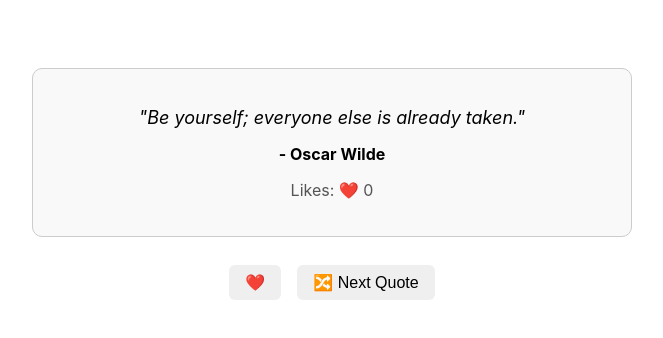
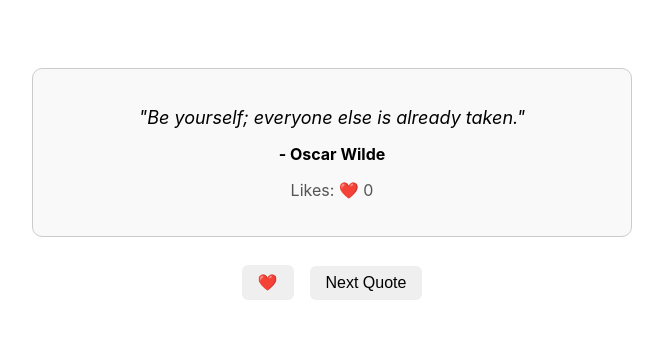
Before and after one commit to Busra-Demirkesen/random-quote, a React (Create React App) app in the folder quoterandom/: page / in a window 1280 px wide. Shown: the top 338 px of the page, without its empty margins (308-971 px from the left). Built offline with nearby package versions, Linux system fonts and the light colour scheme.

Commit message:
refactor: update Next Quote button text for consistency

```diff
--- a/quoterandom/src/App.jsx
+++ b/quoterandom/src/App.jsx
@@ -36,7 +36,7 @@ function App() {
 
       <div className="btn-container">
         <button onClick={handleLikeClick}>❤️</button>
-        <button onClick={handleNextQuoteClick}>🔀 Next Quote</button>
+        <button onClick={handleNextQuoteClick}>Next Quote</button>
       </div>
     </div>
   );
```
